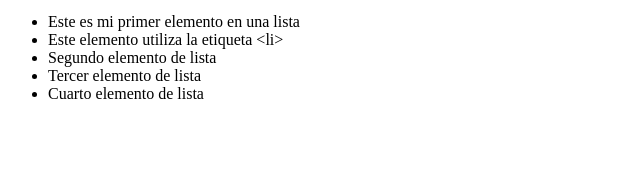
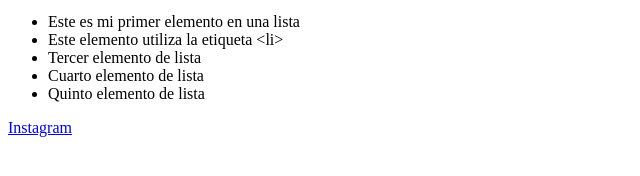
Before and after one commit to CaessarCZX/intro-a-la-web-cesartun, a plain HTML site: page 6-navegador-html-css/6.1-html/index.html in a window 1280 px wide. Shown: the part 230-406 px from the top of the page, without its empty margins (0-640 px from the left). Drawn offline with Linux system fonts and the light colour scheme.

Commit message:
anadi un hipervinculo

```diff
--- a/6-navegador-html-css/6.1-html/index.html
+++ b/6-navegador-html-css/6.1-html/index.html
@@ -16,10 +16,11 @@
     <ul>
         <li>Este es mi primer elemento en una lista</li>
         <li>Este elemento utiliza la etiqueta &lt;li&gt;</li>
-        <li>Segundo elemento de lista</li>
+        <li>Tercer elemento de lista</li>
         <!--Estos elementos de la lista los cree con el el emmet 'li*2 + Tab'-->
-        <li>Tercer elemento de lista</li>
         <li>Cuarto elemento de lista</li>
+        <li>Quinto elemento de lista</li>
     </ul>
+    <a href="http://www.instagram.com">Instagram</a>
 </body>
 </html>
```
